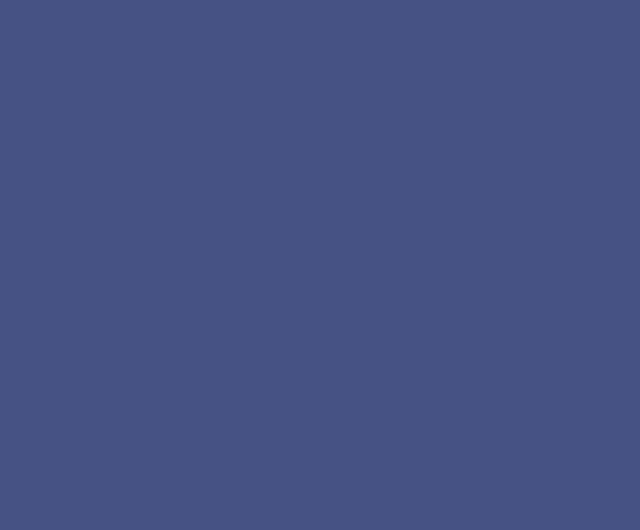
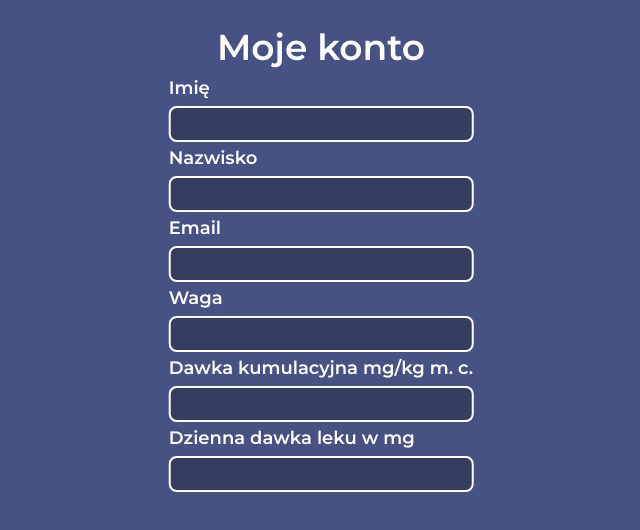
Before and after one commit to kowalczykp01/IsoTreatmentProcessSupportFrontend, a React (Vite) app: page /test in a window 1280 px wide. Before the commit this address had no page. Shown: the top 530 px of the page, without its empty margins (319-959 px from the left). Built offline with nearby package versions, Linux system fonts and the light colour scheme.

Commit message:
MyAccount component created and added as /test route for now

```diff
--- a/src/App.jsx
+++ b/src/App.jsx
@@ -3,8 +3,7 @@ import Auth from './components/Auth.jsx'
 import EmailConfirmation from './components/EmailConfirmation.jsx';
 import AccountActivation from './components/AccountActivation.jsx';
 import Dashboard from './components/Dashboard.jsx';
-import { EntryListWrapper } from './components/EntryListWrapper.jsx';
-import { ReminderListWrapper } from './components/ReminderListWrapper.jsx';
+import MyAccount from './components/MyAccount.jsx';
 
 export default function App() {
     return (
@@ -14,6 +13,7 @@ export default function App() {
                 <Route path="/email-confirmation" element={<EmailConfirmation />} />
                 <Route path="/activateAccount" element={<AccountActivation />} />
                 <Route path="/dashboard" element={<Dashboard />} />
+                <Route path="/test" element={<MyAccount />}></Route>
             </Routes>
         </Router>
     )
--- /dev/null
+++ b/src/components/MyAccount.jsx
@@ -0,0 +1,27 @@
+import "../styles/myaccount.css";
+import React, { useEffect, useState } from "react";
+
+const AccountActivation = () => {
+
+    return (
+        <div>
+            <h1 className="myaccount-header">Moje konto</h1>
+            <form className="myaccount-form">
+                <label className="myaccount-label">Imię</label>
+                <input className="myaccount-input" type="text" name="myaccount-name"/>
+                <label className="myaccount-label">Nazwisko</label>
+                <input className="myaccount-input" type="text" name="myaccount-name"/>
+                <label className="myaccount-label">Email</label>
+                <input className="myaccount-input" type="text" name="myaccount-name"/>
+                <label className="myaccount-label">Waga</label>
+                <input className="myaccount-input" type="text" name="myaccount-name"/>
+                <label className="myaccount-label">Dawka kumulacyjna mg/kg m. c.</label>
+                <input className="myaccount-input" type="text" name="myaccount-name"/>
+                <label className="myaccount-label">Dzienna dawka leku w mg</label>
+                <input className="myaccount-input" type="text" name="myaccount-name"/>
+            </form>
+        </div>
+    );
+};
+
+export default AccountActivation;
--- /dev/null
+++ b/src/styles/myaccount.css
@@ -0,0 +1,56 @@
+.myaccount-header {
+    position: absolute;
+    margin: 0;
+    top: 2rem;
+    left: 50%;
+    transform: translate(-50%);
+    color: #ffffff;
+    text-align: center;
+    font-family: Montserrat;
+    font-size: 36px;
+    font-style: normal;
+    font-weight: 600;
+    line-height: 30px;
+}
+
+.myaccount-form {
+    position: absolute;
+    left: 50%;
+    transform: translate(-50%);
+    top: 7rem;
+}
+
+.myaccount-label {
+    color: #ffffff;
+    font-family: Montserrat;
+    font-size: 18px;
+    font-style: normal;
+    font-weight: 600;
+    line-height: 1rem;
+}
+
+.myaccount-input {
+    border-radius: 8px;
+    border: 2px solid;
+    border-color: #FFF;
+    background-color: #363D63;
+    color: #FFF;
+    font-family: Montserrat;
+    font-size: 18px;
+    font-style: normal;
+    font-weight: 600;
+    line-height: 2rem;
+    margin-bottom: 0.5rem;
+    margin-top: 0.5rem;
+}
+
+@media screen and (min-width: 768px) {
+    .myaccount-form {
+        top: 5rem;
+    }
+
+    .myaccount-input {
+        display: block;
+        width: 100%;
+    }
+}
```
